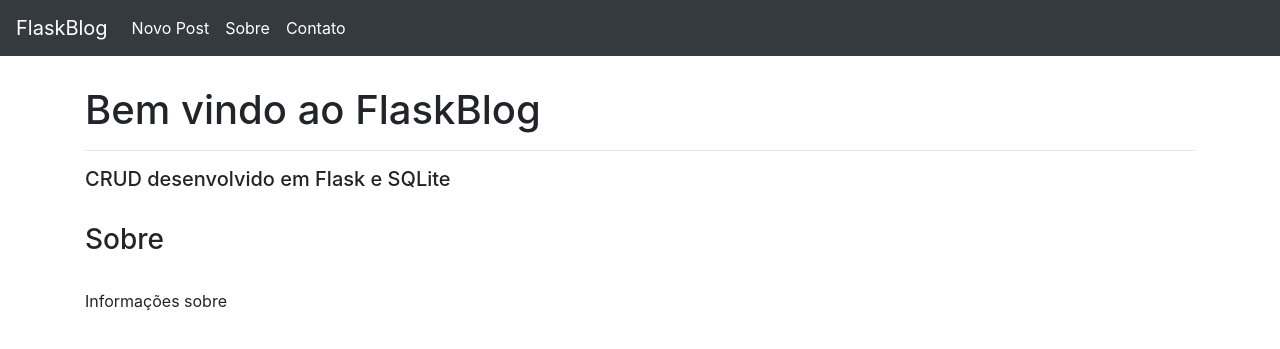
After one commit to joellpaim/Flask-blog, a Flask app: page /sobre in a window 1280 px wide. The commit adds this page. Shown: the top 349 px of the page. Run offline with Flask 2, Linux system fonts and the light colour scheme; some libraries are stand-ins or nearby versions.

Commit message:
Novas páginas

```diff
--- a/app.py
+++ b/app.py
@@ -81,3 +81,11 @@ def delete(id):
     conn.close()
     flash('"{}" foi deletado com sucesso!'.format(post['title']))
     return redirect(url_for('index'))
+
+@app.route('/contato')
+def contato():
+    return render_template('contato.html')
+
+@app.route('/sobre')
+def sobre():
+    return render_template('sobre.html')
--- a/templates/base.html
+++ b/templates/base.html
@@ -23,10 +23,10 @@
                 <a class="nav-link active" href="{{url_for('create')}}">Novo Post</a>
             </li>
             <li class="nav-item active">
-              <a class="nav-link" href="#">Sobre</a>
+              <a class="nav-link" href="{{url_for('sobre')}}">Sobre</a>
             </li>
             <li class="nav-item active">
-              <a class="nav-link" href="#">Contato</a>
+              <a class="nav-link" href="{{url_for('contato')}}">Contato</a>
             </li>
             </ul>
         </div>
--- /dev/null
+++ b/templates/sobre.html
@@ -0,0 +1,14 @@
+{% extends 'base.html' %}
+
+{% block content %}
+    <h1 style="padding-top: 15px;">{% block title %} Bem vindo ao FlaskBlog {% endblock %}</h1>
+    <hr>
+    <h5>CRUD desenvolvido em Flask e SQLite</h5>
+    <br>
+    <div>
+        <h3>Sobre</h3>
+        <br>
+        <p>Informações sobre</p>
+    </div>
+
+{% endblock %}
```
Also changed, not shown: templates/contato.html (added, +14 -0 lines), database.db.
